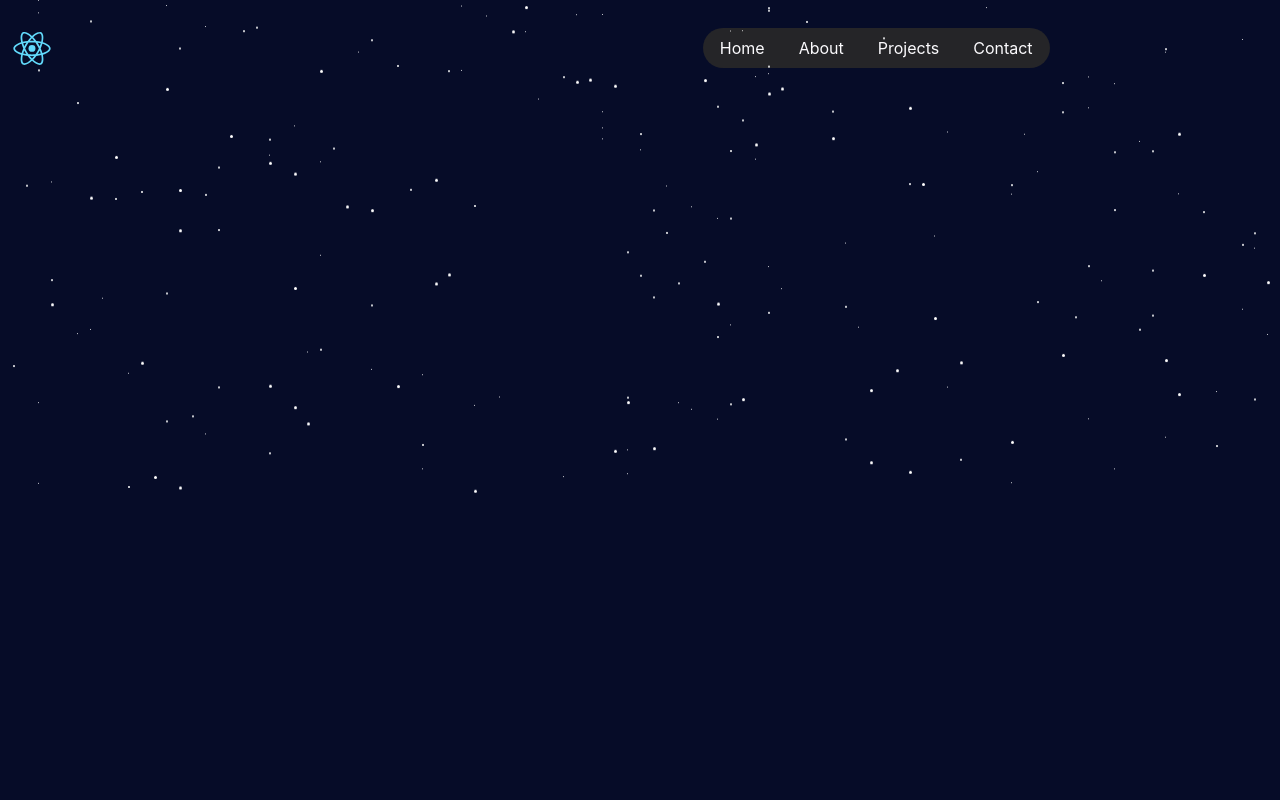
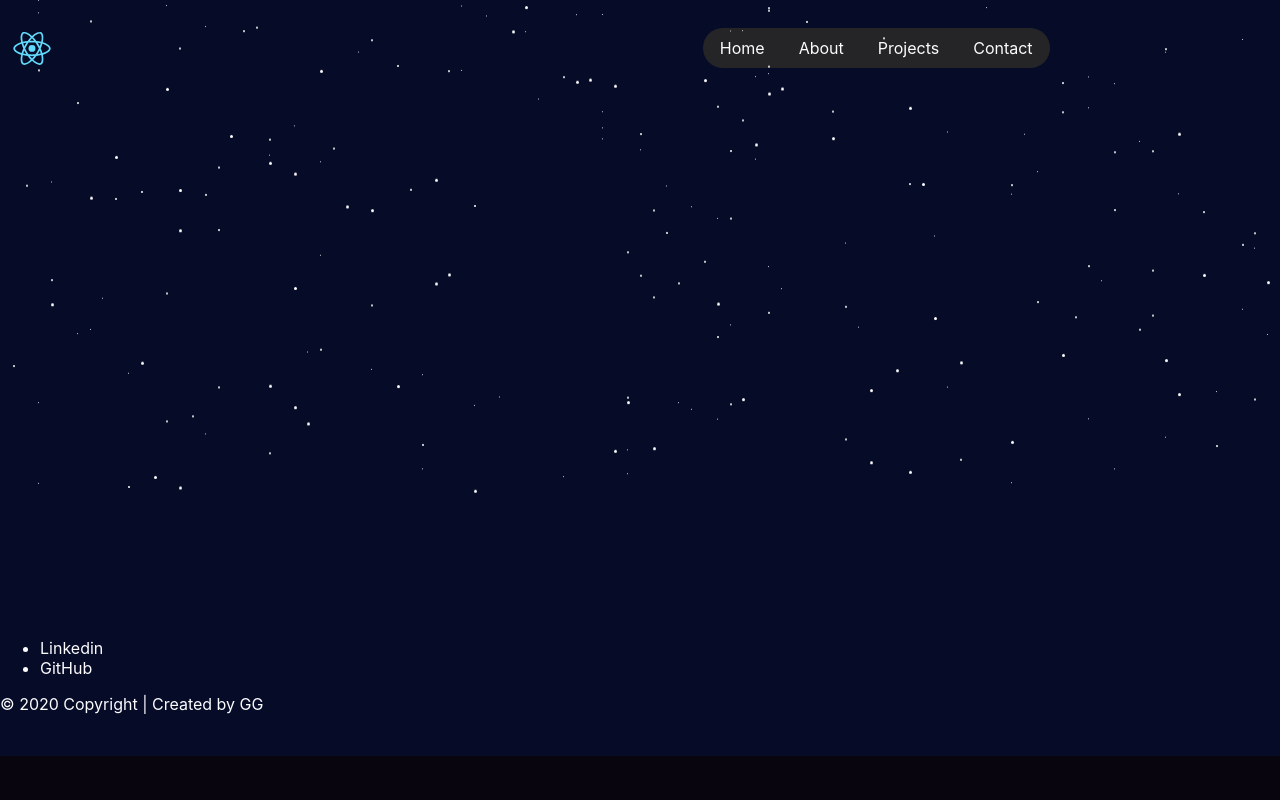
Before and after one commit to TreliaGT/ReactExample, a React (Create React App) app: page / in a window 1280 px wide. Shown: the top 800 px of the page. Built offline with nearby package versions, Linux system fonts and the light colour scheme.

Commit message:
fixed it

```diff
--- a/src/App.css
+++ b/src/App.css
@@ -86,13 +86,13 @@ border-radius: 25px 0px 0px 25px;
 /*Home*/
 
 .Banner{
-  height:700px;
+  height:500px;
   width:100%;
 }
 
 .stars-wrapper {
   min-width: 100%;
-  min-height: 700px;
+  min-height: 500px;
 }
 
 .star {
```
